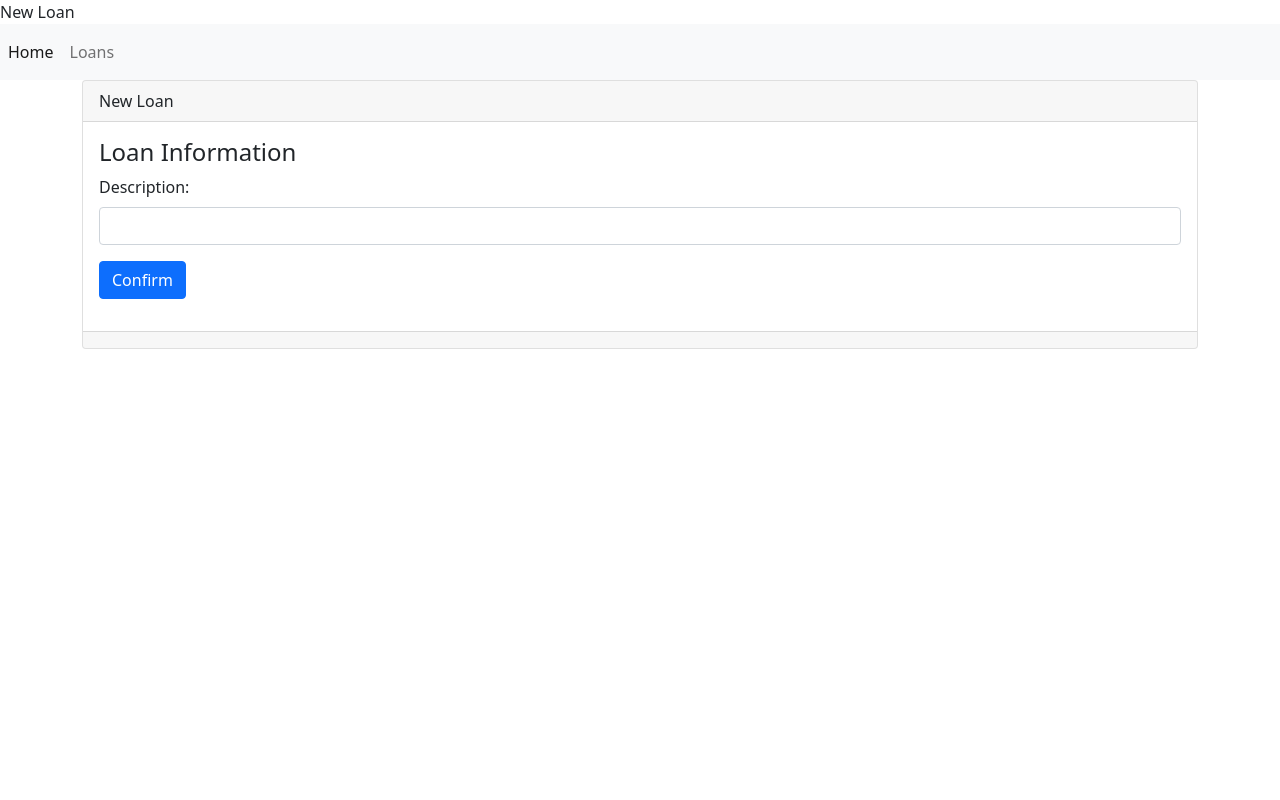
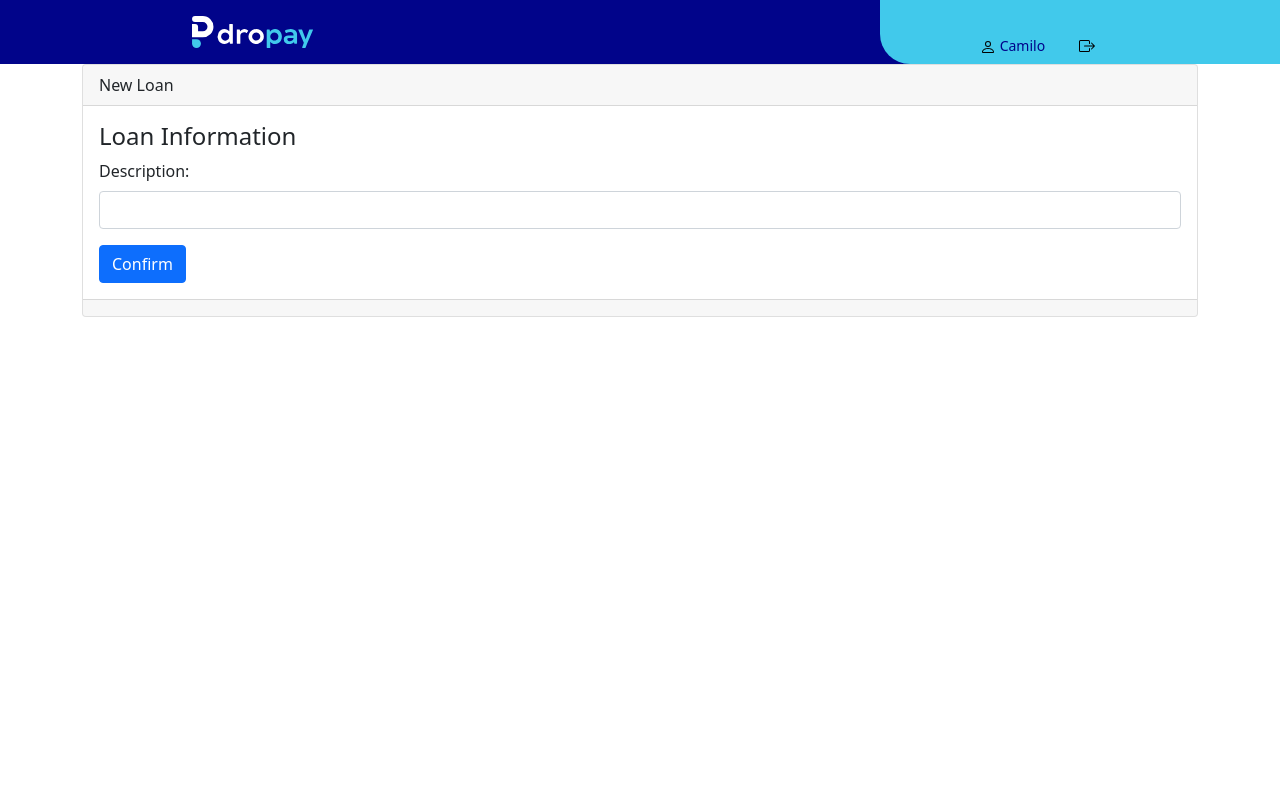
Before and after one commit to franco-arroyave/Dropay, a Django app: page /loans/newLoan in a window 1280 px wide. Run offline with Django 3.2, Linux system fonts and the light colour scheme.

Commit message:
Navbar updated

```diff
--- a/Dropay/static/css/style.css
+++ b/Dropay/static/css/style.css
@@ -140,3 +140,38 @@ input[type=checkbox]:checked{
     color: #2F3646;
     align-items: center;
 }
+
+nav {
+    background-color: #01048a;
+    padding: 0;
+}
+
+.navbar {
+    padding: 0;
+}
+
+nav > a.nav--logo {
+    margin: 0px 0px 0px 15%;
+    padding: 0px 0px 0px 0px;
+}
+
+nav > ul {
+    color: #41C9EB;
+}
+
+nav > div > ul > div.userMenu {
+    background-color: #41C9EB;
+    border-radius: 0px 0px 0px 30px;
+    height: 64px;
+    width: 400px;
+    padding-left: 100px;
+    padding-top: 25px;
+    align-content: center;
+}
+
+nav > div > ul > div.userMenu > a.userMenu--user {
+    color: #01048a;
+    text-decoration: none;
+    font-size: 14px;
+    height: 100%;
+}
--- a/Dropay/templates/loans/new.html
+++ b/Dropay/templates/loans/new.html
@@ -1,6 +1,6 @@
+{% extends "base.html" %}
 
-
-{% block titulo %} New Loan {% endblock %}
+{% block title %} New Loan {% endblock %}
 
 {% block contenido %}
 
--- a/Dropay/templates/navbar.html
+++ b/Dropay/templates/navbar.html
@@ -1,10 +1,27 @@
 {% extends "base.html" %}
 
 {% block contenido %}
-<nav class="navbar navbar-expand navbar-light bg-light">
-    <div class="nav navbar-nav">
-        <a class="nav-item nav-link active" href="{% url 'index' %}">Home <span class="visually-hidden">(current)</span></a>
-        <a class="nav-item nav-link" href="{% url 'loans' %}">Loans</a>
+
+{%load static%}
+
+<nav class="navbar navbar-light navbar-expand-md">
+    <a href="{% url 'index' %}" class="nav--logo navbar-brand d-flex"><img src="{% static '/images/logo.svg'%}" alt="Logo"></a>
+    <button class="navbar-toggler" type="button" data-toggle="collapse" data-target="#collapsingNavbar3">
+        <span class="navbar-toggler-icon"></span>
+    </button>
+    <!-- <ul class="navbar-nav w-100 justify-content-center">
+        <li class="nav-item">
+            <a href="{% url 'loans' %}">Loans</a>
+        </li>
+    </ul> -->
+    <div class="collapse navbar-collapse w-100" id="navbarNavDropdown">
+        <ul class="navbar-nav ml-auto w-100 justify-content-end">
+            <div class="userMenu">
+                <a class="userMenu--user" href="#"><img src="{% static '/images/user.svg'%}" alt="User"> Camilo</a>
+                <img src="{% static '/images/box-arrow-right.svg'%}" alt="Log out" style="margin-left: 30px;">
+            </div>
+        </ul>
     </div>
 </nav>
+
 {% endblock %}
```
Also changed, not shown: Dropay/static/images/box-arrow-right.svg (added), Dropay/static/images/user.svg (added).
